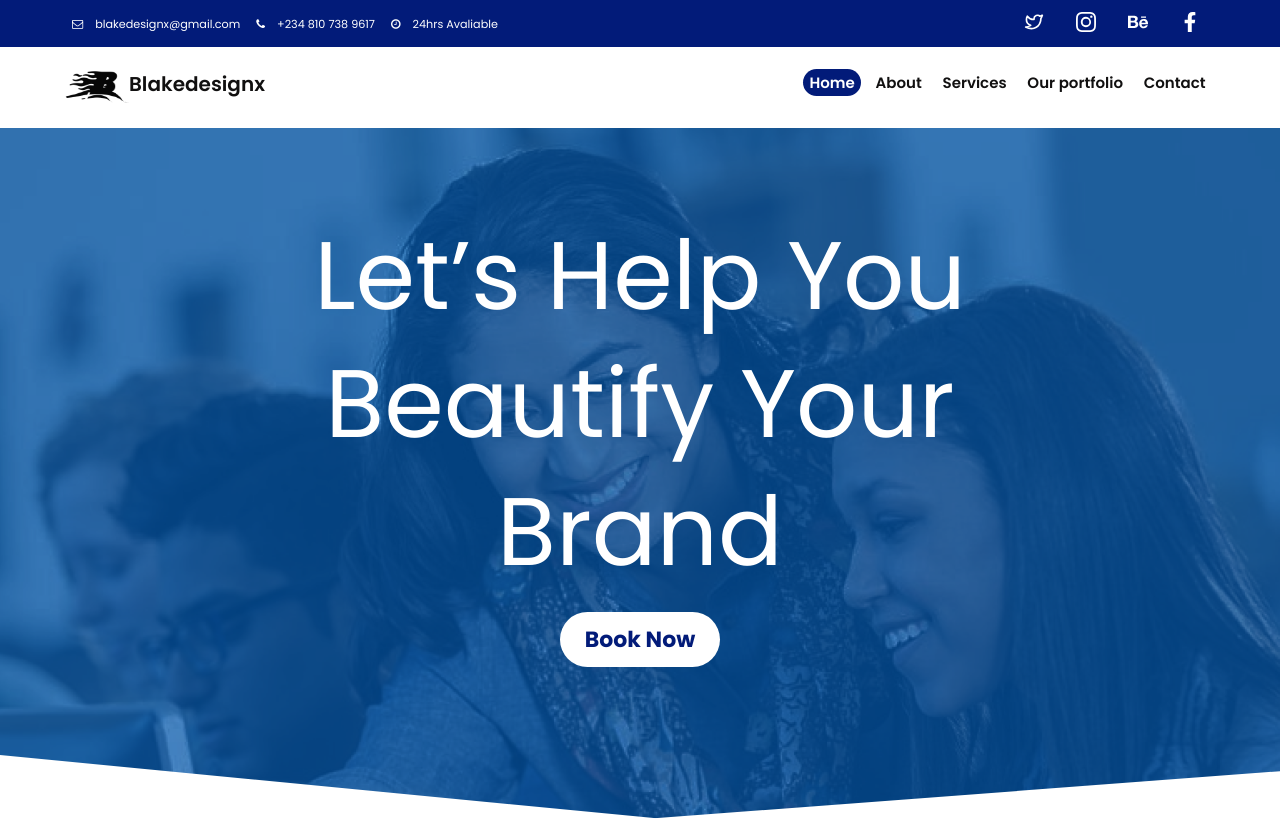
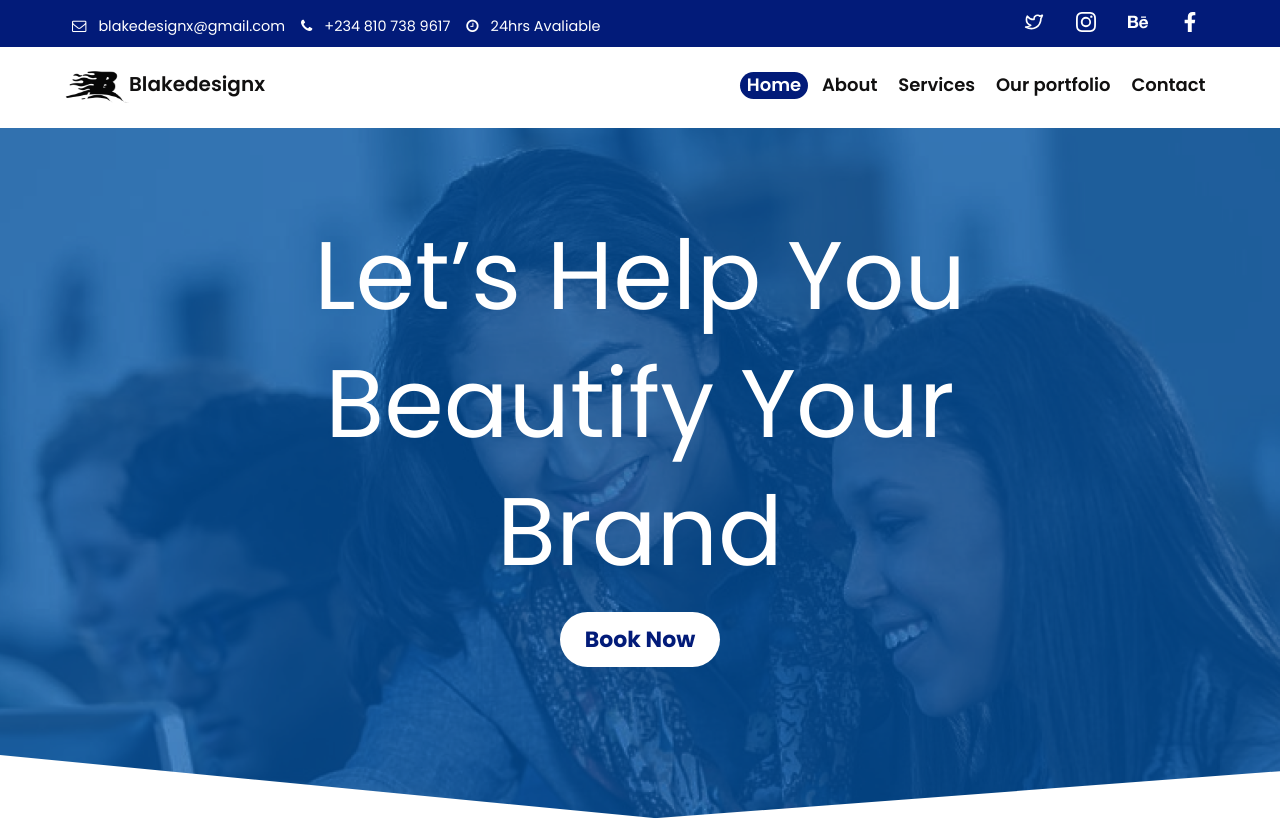
Before and after one commit to youngmikec/Blake-design, a Next.js app: page / in a window 1280 px wide. Shown: the top 820 px of the page. Built offline with nearby package versions, Linux system fonts and the light colour scheme.

Commit message:
fixed navbar, topbar font-size

```diff
--- a/components/nav-bar/nav-bar.tsx
+++ b/components/nav-bar/nav-bar.tsx
@@ -62,38 +62,38 @@ export default function NavBar () {
                     </div>
 
                     <div className='flex-2 text-right pt-2'>
-                        <span className={`mx-1 ${styles.navButton} ${routerObject.pathname === '/' ? styles.active : ''}`}>
+                        <span className={`mx-1 text-xl p-2 ${styles.navButton} ${routerObject.pathname === '/' ? styles.active : ''}`}>
                             <Link href="/">
-                                <a>
+                                <a className='text-lg'>
                                     Home
                                 </a>
                             </Link>
                         </span>
 
-                        <span className={`mx-1 ${styles.navButton} ${routerObject.pathname === '/about' ? styles.active : ''}`}>
+                        <span className={`mx-1 text-xl p-2 ${styles.navButton} ${routerObject.pathname === '/about' ? styles.active : ''}`}>
                             <Link href="/about">
-                                <a>
+                                <a className='text-lg'>
                                     About
                                 </a>
                             </Link>
                         </span>
-                        <span className={`mx-1 ${styles.navButton} ${routerObject.pathname === '/services' ? styles.active : ''}`}>
+                        <span className={`mx-1 text-xl p-2 ${styles.navButton} ${routerObject.pathname === '/services' ? styles.active : ''}`}>
                             <Link href="/services">
-                                <a>
+                                <a className='text-lg'>
                                     Services
                                 </a>
                             </Link>
                         </span>
-                        <span className={`mx-1 ${styles.navButton} ${routerObject.pathname === '/portfolio' ? styles.active : ''}`}>
+                        <span className={`mx-1 text-xl p-2 ${styles.navButton} ${routerObject.pathname === '/portfolio' ? styles.active : ''}`}>
                             <Link href="/portfolio">
-                                <a>
+                                <a className='text-lg'>
                                     Our portfolio
                                 </a>
                             </Link>
                         </span>
-                        <span className={`mx-1 ${styles.navButton} ${routerObject.pathname === '/contact' ? styles.active : ''}`}>
+                        <span className={`mx-1 text-xl p-2 ${styles.navButton} ${routerObject.pathname === '/contact' ? styles.active : ''}`}>
                             <Link href="/contact">
-                                <a>
+                                <a className='text-lg'>
                                     Contact
                                 </a>
                             </Link>
--- a/components/top-bar/top-bar.module.css
+++ b/components/top-bar/top-bar.module.css
@@ -34,7 +34,7 @@
         font-family: 'Poppins';
         font-style: normal;
         font-weight: 400;
-        font-size: .7rem;
+        font-size: .9rem;
         line-height: auto;
     }
     .icon {
--- a/components/top-bar/top-bar.tsx
+++ b/components/top-bar/top-bar.tsx
@@ -12,15 +12,15 @@ export default function TopBar () {
                 <div className='container justify-between hidden sm:flex md:flex lg:flex xl:flex '>
                     <div className='flex-1 text-left pt-4'>
                         <span className="mx-2">
-                            <span className={`${styles.icon} mr-1 sm:mr-2 md:mr-2 lg:mr-3 mt-1`}><i className="fa fa-envelope-o" aria-hidden="true"></i></span>
+                            <span className={`${styles.icon} mr-1 sm:mr-2 md:mr-2 lg:mr-3 mt-1 `}><i className="fa fa-envelope-o" aria-hidden="true"></i></span>
                             blakedesignx@gmail.com
                         </span>
                         <span className="mx-2">
-                            <span className={`${styles.icon} mr-1 sm:mr-2 md:mr-2 lg:mr-3 mt-1`}><i className="fa fa-phone" aria-hidden="true"></i></span>
+                            <span className={`${styles.icon} mr-1 sm:mr-2 md:mr-2 lg:mr-3 mt-1 `}><i className="fa fa-phone" aria-hidden="true"></i></span>
                             +234 810 738 9617
                         </span>
                         <span className="mx-2">
-                            <span className={`${styles.icon} mr-1 sm:mr-2 md:mr-2 lg:mr-3 mt-1`}><i className="fa fa-clock-o" aria-hidden="true"></i></span>
+                            <span className={`${styles.icon} mr-1 sm:mr-2 md:mr-2 lg:mr-3 mt-1 `}><i className="fa fa-clock-o" aria-hidden="true"></i></span>
                             24hrs Avaliable
                         </span>
 
```
Also changed, not shown: package.json (+6 -1 lines), 1 other file (tests, documents, lock files or other folders).
